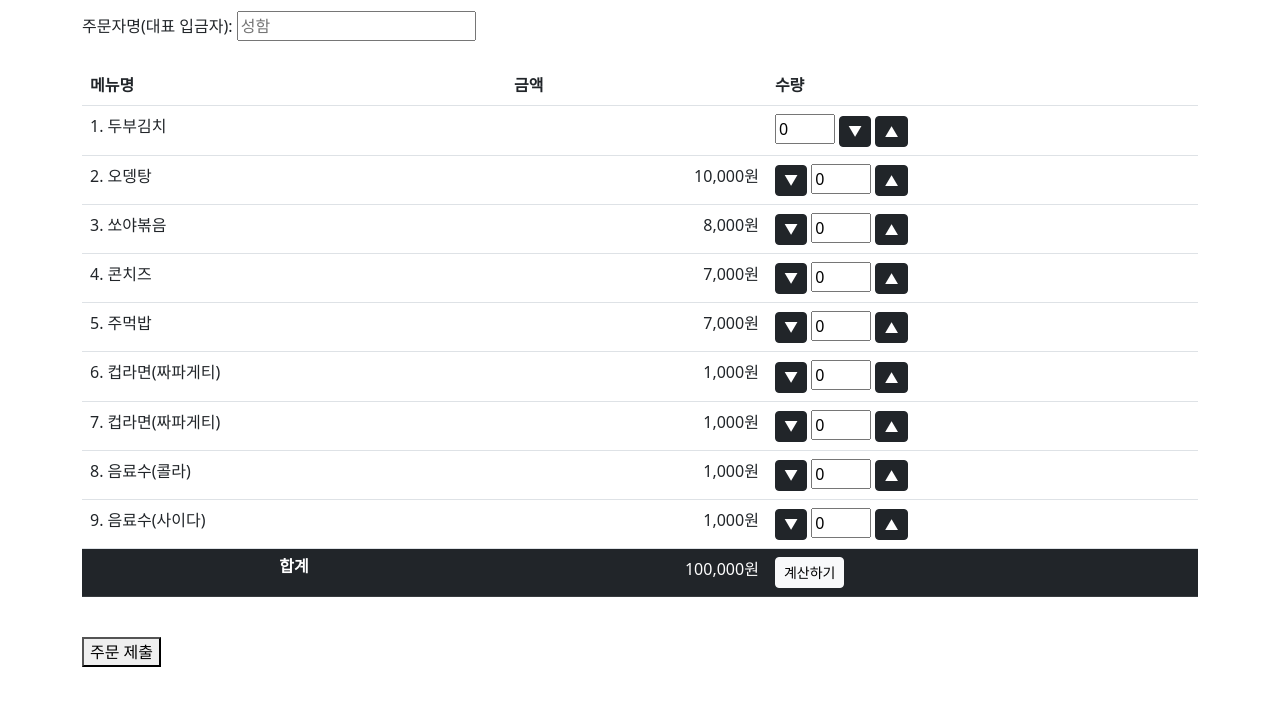
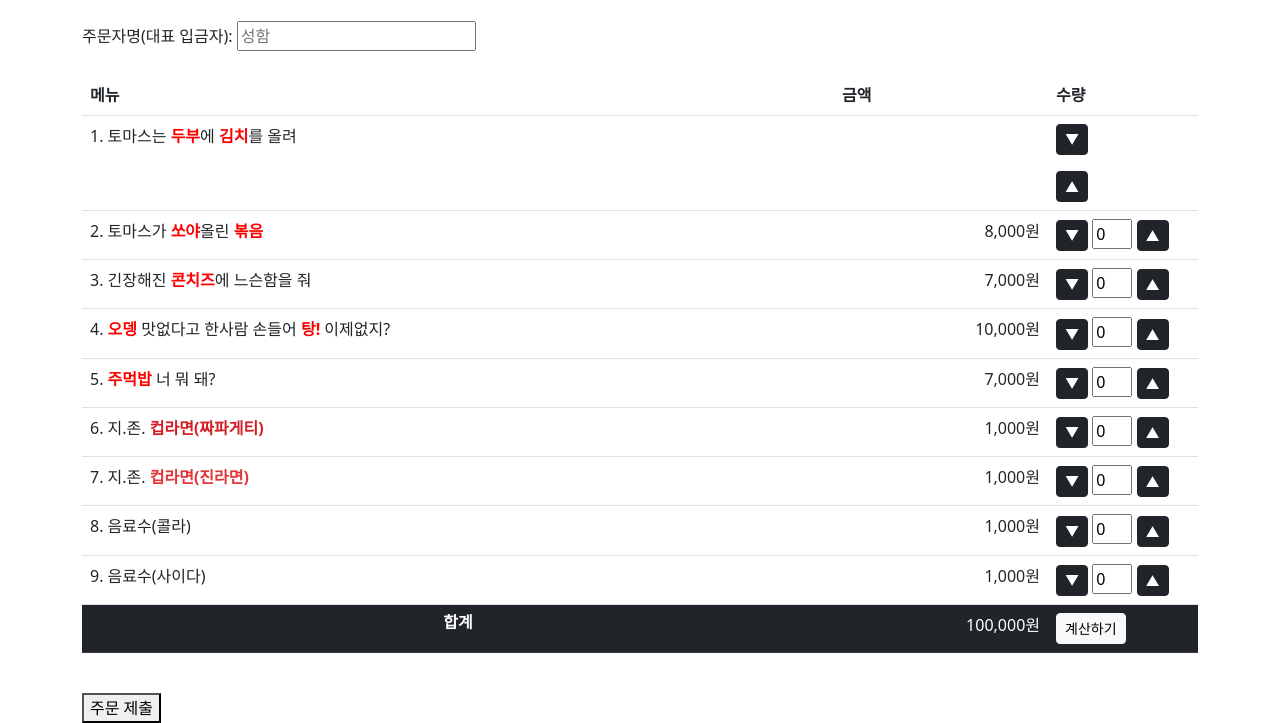
Before and after one commit to devupkim/OrderandPoS, a plain HTML site: page public/kiosk.html in a window 1280 px wide. Shown: the part 149-872 px from the top of the page. Before the commit the page ends 816 px from the top, so only its background shows below. Drawn offline with nearby package versions, Linux system fonts and the light colour scheme.

Commit message:
Update kiosk.html

```diff
--- a/public/kiosk.html
+++ b/public/kiosk.html
@@ -56,6 +56,7 @@
     </nav>
 
     <script>
+      var clickedmenuid
       var menuarr=[
         [6000,0],
         [10000,0],
@@ -67,12 +68,38 @@
         [1000,0],
         [1000,0]
       ];
-      window.onload = function(){
-        console.log(document.getElementById('menu-price').innerHTML);
+
+      document.getElementsByName("menu1").innerHTML = menuarr[0][0];
+      document.getElementsByName("menu2").innerHTML = menuarr[1][0];
+      document.getElementsByName("menu3").innerHTML = menuarr[2][0];
+      document.getElementsByName("menu4").innerHTML = menuarr[3][0];
+      document.getElementsByName("menu5").innerHTML = menuarr[4][0];
+      document.getElementsByName("menu6").innerHTML = menuarr[5][0];
+      document.getElementsByName("menu7").innerHTML = menuarr[6][0];
+      document.getElementsByName("menu8").innerHTML = menuarr[7][0];
+      document.getElementsByName("menu9").innerHTML = menuarr[8][0];
+
+
+      function minusClick(menuid){//call minus1, 뿌리기
+        var newnumber = Number(minus1(menuid));
+        var findmenuid="menu"+menuid;
+        console.log(newnumber);
+        document.getElementById(findmenuid).innerHTML = newnumber;
       }
+      function minus1(menuid){
+        var Nmenuid=Number(menuid);
+        menuarr[Nmenuid-1][1]--;
+        console.log("menu"+menuid+': '+menuarr[Nmenuid-1][1]);
+        return menuarr[Nmenuid-1][1]--;
+      }
+      function plus1(menuid){
+        menuarr[menuid-1][1]++;
+      }
+
+
     </script>
 
-    <h2>주문하기</h2>
+    <h1>주문하기</h1>
     <div class="container mt-3">
       <!--Get Table Number-->
       <div id="TableNum">
@@ -105,106 +132,106 @@
       <!--Get Order menu-->
       <table class="table"><!--table 시작-->
         <thead class="thead-dark">
-          <th scope="col" align="middle">메뉴명</th>
+          <th scope="col" align="middle">메뉴</th>
           <th class="col" scope="col" align="middle">금액</th>
-          <th scope="col" align="middle">수량</th>
+          <th scope="col" style="width:150px;" align="middle">수량</th>
         </thead>
         <tbody>
           <tr class="두부김치"><!--첫번째 줄 시작: 두부김치-->
-            <td>1. 두부김치</td>
-            <td align="right" id="menu-price" name="menu1"></td>
+            <td>1. 토마스는 <b style="color:red">두부</b>에 <b style="color:red">김치</b>를 올려</td>
+            <td align="right" id="menu" name="menu1"></td>
             <td>
               <!--수량 조절-->
-              <input id="menu1" name="menu1" type="number" style="width: 60px" value="0" class="1" />
-              <button type="button" class="leftarrow 1 btn btn-sm btn-dark">▼</button>
+              <button type="button" class="leftarrow 1 btn btn-sm btn-dark" onclick="javascript:minusClick(1)">▼</button>
+              <p id="menu1" name="menu1" type="number" style="width: 40px" value="0" class="1"></p>
               <button type="button" class="rightarrow 1 btn btn-sm btn-dark">▲</button>
             </td>
           </tr><!--첫번째 줄 끝-->
 
-          <tr class="오뎅탕"><!--두번째 줄 시작: 오뎅탕-->
-            <td>2. 오뎅탕</td>
-            <td align="right" id="menu-price" name="menu2">10,000원</td>
+          <tr class="쏘야볶음"><!--두번째 줄 시작: 쏘야볶음-->
+            <td>2. 토마스가 <b style="color:red">쏘야</b>올린 <b style="color:red">볶음</b></td>
+            <td align="right" id="menu" name="menu2">8,000원</td>
             <td>
               <!--수량 조절-->
               <button type="button" class="leftarrow 2 btn btn-sm btn-dark">▼</button>
-              <input  id="menu2" name="menu2" type="number" style="width: 60px" value="0" class="2" />
+              <input  id="menu2" name="menu2" type="number" style="width: 40px" value="0" class="2" />
               <button type="button" class="rightarrow 2 btn btn-sm btn-dark">▲</button>
             </td>
           </tr><!--두번째 줄 끝-->
 
-          <tr class="쏘야볶음"><!--세번째 줄 시작: 쏘야볶음-->
-            <td>3. 쏘야볶음</td>
-            <td align="right" id="menu-price" name="menu3">8,000원</td>
+          <tr class="콘치즈"><!--세번째 줄 시작: 콘치즈-->
+            <td>3. 긴장해진 <b style="color:red">콘치즈</b>에 느슨함을 줘</td>
+            <td align="right" id="menu" name="menu3">7,000원</td>
             <td>
               <!--수량 조절-->
               <button type="button" class="leftarrow 3 btn btn-sm btn-dark">▼</button>
-              <input  id="menu3" name="menu3" type="number" style="width: 60px" value="0" class="3" />
+              <input  id="menu3" name="menu3" type="number" style="width: 40px" value="0" class="3" />
               <button type="button" class="rightarrow 3 btn btn-sm btn-dark">▲</button>
             </td>
           </tr><!--세번째 줄 끝-->
 
-          <tr class="콘치즈"><!--네번째 줄 시작: 콘치즈-->
-            <td>4. 콘치즈</td>
-            <td align="right" id="menu-price" name="menu4">7,000원</td>
+          <tr class="오뎅탕"><!--네번째 줄 시작: 오뎅탕-->
+            <td>4. <b style="color:red">오뎅</b> 맛없다고 한사람 손들어 <b style="color:red">탕!</b> 이제없지?</td>
+            <td align="right" id="menu" name="menu4">10,000원</td>
             <td>
               <!--수량 조절-->
               <button type="button" class="leftarrow 4 btn btn-sm btn-dark">▼</button>
-              <input  id="menu4" name="menu4" type="number" style="width: 60px" value="0" class="4" />
+              <input  id="menu4" name="menu4" type="number" style="width: 40px" value="0" class="4" />
               <button type="button" class="rightarrow 4 btn btn-sm btn-dark">▲</button>
             </td>
           </tr><!--네번째 줄 끝-->
 
           <tr class="주먹밥"><!--다섯번째 줄 시작: 주먹밥-->
-            <td>5. 주먹밥</td>
-            <td align="right" id="menu-price" name="menu5">7,000원</td>
+            <td>5. <b style="color:red">주먹밥</b> 너 뭐 돼?</td>
+            <td align="right" id="menu" name="menu5">7,000원</td>
             <td>
               <!--수량 조절-->
               <button type="button" class="leftarrow 5 btn btn-sm btn-dark">▼</button>
-              <input  id="menu5" name="menu5" type="number" style="width: 60px" value="0" class="5" />
+              <input  id="menu5" name="menu5" type="number" style="width: 40px" value="0" class="5" />
               <button type="button" class="rightarrow 5 btn btn-sm btn-dark">▲</button>
             </td>
           </tr><!--다섯번째 줄 끝-->
 
           <tr class="짜파게티"><!--여섯번째 줄 시작: 컵라면(짜파게티)-->
-            <td>6. 컵라면(짜파게티)</td>
-            <td align="right" id="menu-price" name="menu6">1,000원</td>
+            <td>6. 지.존. <b style="color:#d41e23">컵라면(짜파게티)</b></td>
+            <td align="right" id="menu" name="menu6">1,000원</td>
             <td>
               <!--수량 조절-->
               <button type="button" class="leftarrow 6 btn btn-sm btn-dark">▼</button>
-              <input id="menu6" name="menu6" type="number" style="width: 60px" value="0" class="6" />
+              <input id="menu6" name="menu6" type="number" style="width: 40px" value="0" class="6" />
               <button type="button" class="rightarrow 6 btn btn-sm btn-dark">▲</button>
             </td>
           </tr><!--여섯번째 줄 끝-->
 
           <tr class="진라면"><!--일곱번째 줄 시작: 컵라면(진라면)-->
-            <td>7. 컵라면(짜파게티)</td>
-            <td align="right" id="menu-price" name="menu7">1,000원</td>
+            <td>7. 지.존. <b style="color:#e33438">컵라면(진라면)</b></td>
+            <td align="right" id="menu" name="menu7">1,000원</td>
             <td>
               <!--수량 조절-->
               <button type="button" class="leftarrow 7 btn btn-sm btn-dark">▼</button>
-              <input  id="menu7" name="menu7" type="number" style="width: 60px" value="0" class="7" />
+              <input  id="menu7" name="menu7" type="number" style="width: 40px" value="0" class="7" />
               <button type="button" class="rightarrow 7 btn btn-sm btn-dark">▲</button>
             </td>
           </tr><!--일곱번째 줄 끝-->
 
           <tr class="콜라"><!--여덟번째 줄 시작:콜라-->
             <td>8. 음료수(콜라)</td>
-            <td align="right" id="menu-price" name="menu8">1,000원</td>
+            <td align="right" id="menu" name="menu8">1,000원</td>
             <td>
               <!--수량 조절-->
               <button type="button" class="leftarrow 8 btn btn-sm btn-dark">▼</button>
-              <input  id="menu8" name="menu8" type="number" style="width: 60px" value="0" class="8" />
+              <input  id="menu8" name="menu8" type="number" style="width: 40px" value="0" class="8" />
               <button type="button" class="rightarrow 8 btn btn-sm btn-dark">▲</button>
             </td>
           </tr><!--여덟번째 줄 끝-->
 
           <tr class="사이다"><!--아홉번째 줄 시작:사이다-->
             <td>9. 음료수(사이다)</td>
-            <td align="right" id="menu-price" name="menu9">1,000원</td>
+            <td align="right" id="menu" name="menu9">1,000원</td>
             <td>
               <!--수량 조절-->
               <button type="button" class="leftarrow 9 btn btn-sm btn-dark">▼</button>
-              <input  id="menu9" name="menu9" type="number" style="width: 60px" value="0" class="9" />
+              <input  id="menu9" name="menu9" type="number" style="width: 40px" value="0" class="9" />
               <button type="button" class="rightarrow 9 btn btn-sm btn-dark">▲</button>
             </td>
           </tr><!--아홉번째 줄 끝-->
```
